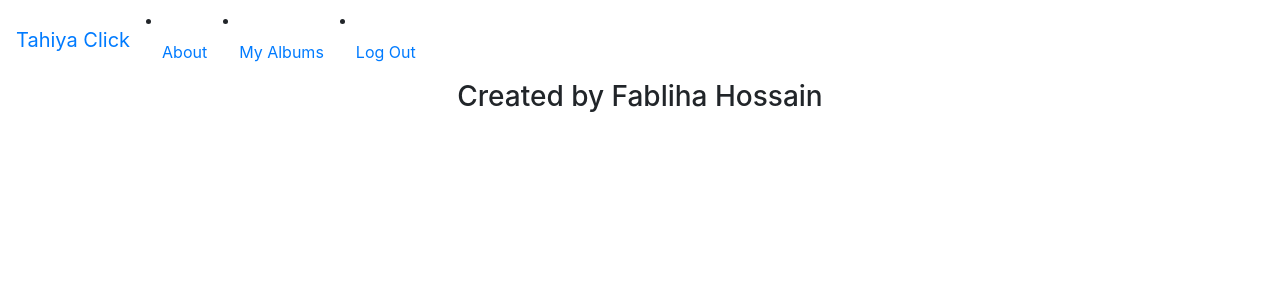
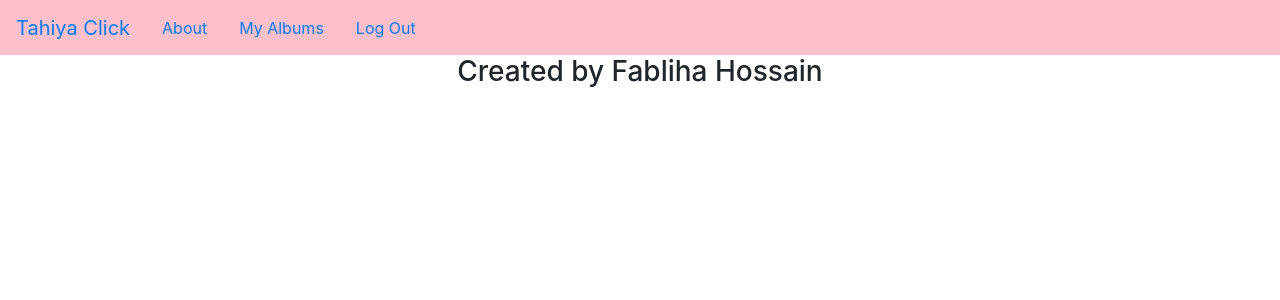
Before and after one commit to FablihaHossain/tahiya_click, a Flask app: page / in a window 1280 px wide. Shown: the top 300 px of the page. Run offline with Flask 2, Linux system fonts and the light colour scheme; some libraries are stand-ins or nearby versions.

Commit message:
modified some of the contents of the html pages

```diff
--- a/application/static/stylesheet.css
+++ b/application/static/stylesheet.css
@@ -10,3 +10,14 @@
     width: 100%;
     height: 800px;
 }
+
+.navbar {
+	height: 55px;
+	width: auto;
+	list-style: none;
+	background-color: pink;
+}
+
+.about-words{
+	font-size: 2rem;
+}
```
